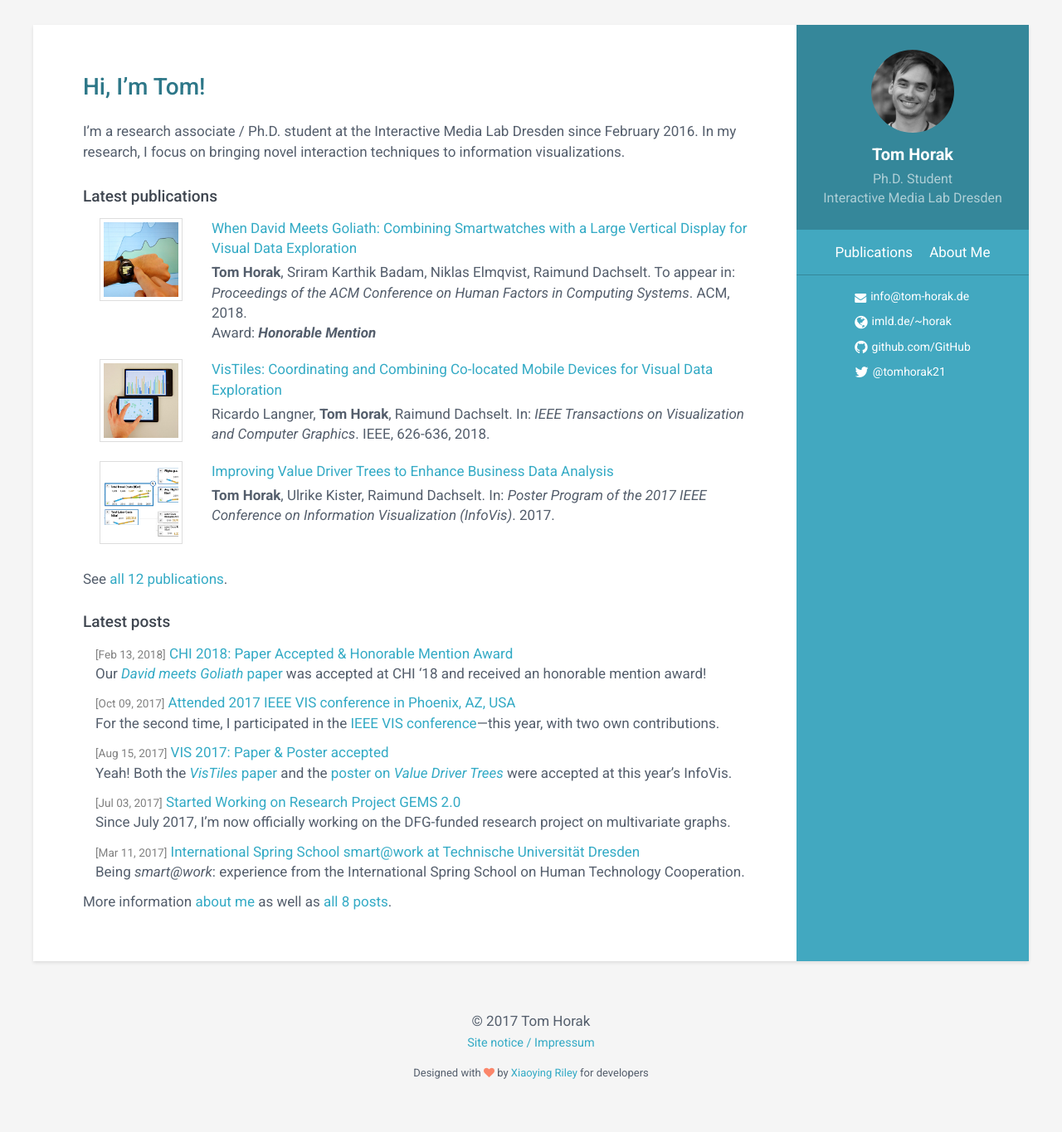
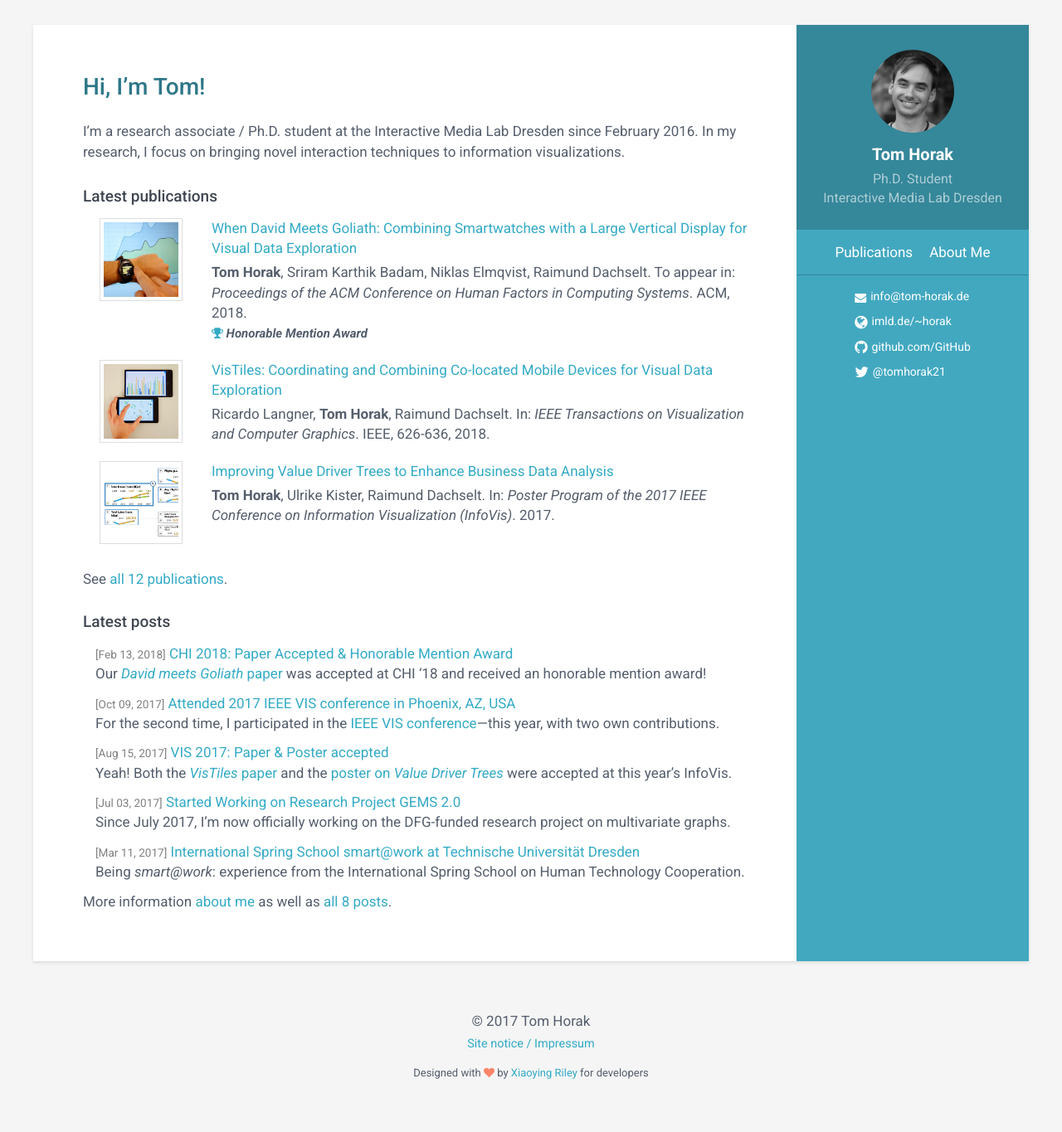
Before and after one commit to tomhorak21/tomhorak21.github.io, a Jekyll site: the page built from index.md, in a window 1280 px wide. Shown: the whole page at 83% size. Built offline with Jekyll 4.4.1, drawn with Linux system fonts in a browser that asks for light colours; our own code applies the rules of GitHub Pages for plain Markdown files.

Commit message:
Adapted visual appearance of awards.

```diff
--- a/_layouts/home.html
+++ b/_layouts/home.html
@@ -59,8 +59,8 @@ layout: compress
                                 {% endif %}
                                 {{ pub.date | date: "%Y" }}.
                                 {% if pub.award %}
-                                    <br />
-                                    Award: <strong><em>{{pub.award}}</em></strong>
+                                    <br>
+                                    <span class="award"><i class="fa fa-trophy"></i> {{pub.award}} Award</span>
                                 {% endif %}
                             </div>
                         </li>
--- a/_layouts/publication-list.html
+++ b/_layouts/publication-list.html
@@ -56,8 +56,8 @@ layout: compress
                                 {% endif %}
                                     <span class="year">{{ pub.date | date: "%Y" }}</span>.
                                 {% if pub.award %}
-                                    <br />
-                                    <strong><em>{{pub.award}} Award</em></strong>
+                                    <br>
+                                    <span class="award"><i class="fa fa-trophy"></i> {{pub.award}} Award</span>
                                 {% endif %}
                             </div>
                         </li>
--- a/_layouts/publications.html
+++ b/_layouts/publications.html
@@ -45,8 +45,8 @@ layout: compress
                 {% endif %}
                 {{ page.date | date: "%Y" }}.
                 {% if page.award %}
-                    <br />
-                    <strong><em>{{page.award}} Award</em></strong>
+                    <br>
+                    <span class="award"><i class="fa fa-trophy"></i> {{page.award}} Award</span>
                 {% endif %}
             </div>
             <div class="links-container">
--- a/assets/css/styles.css
+++ b/assets/css/styles.css
@@ -149,6 +149,14 @@ nav ul li {
 }
 .pub-list .pub-data {
   float: left;
+}
+.award {
+  font-weight: bold;
+  font-style: italic;
+  font-size: 15px;
+}
+.award i {
+  color:  #33aac5;
 }
 .post-list .post-date {
   color: gray;
```
